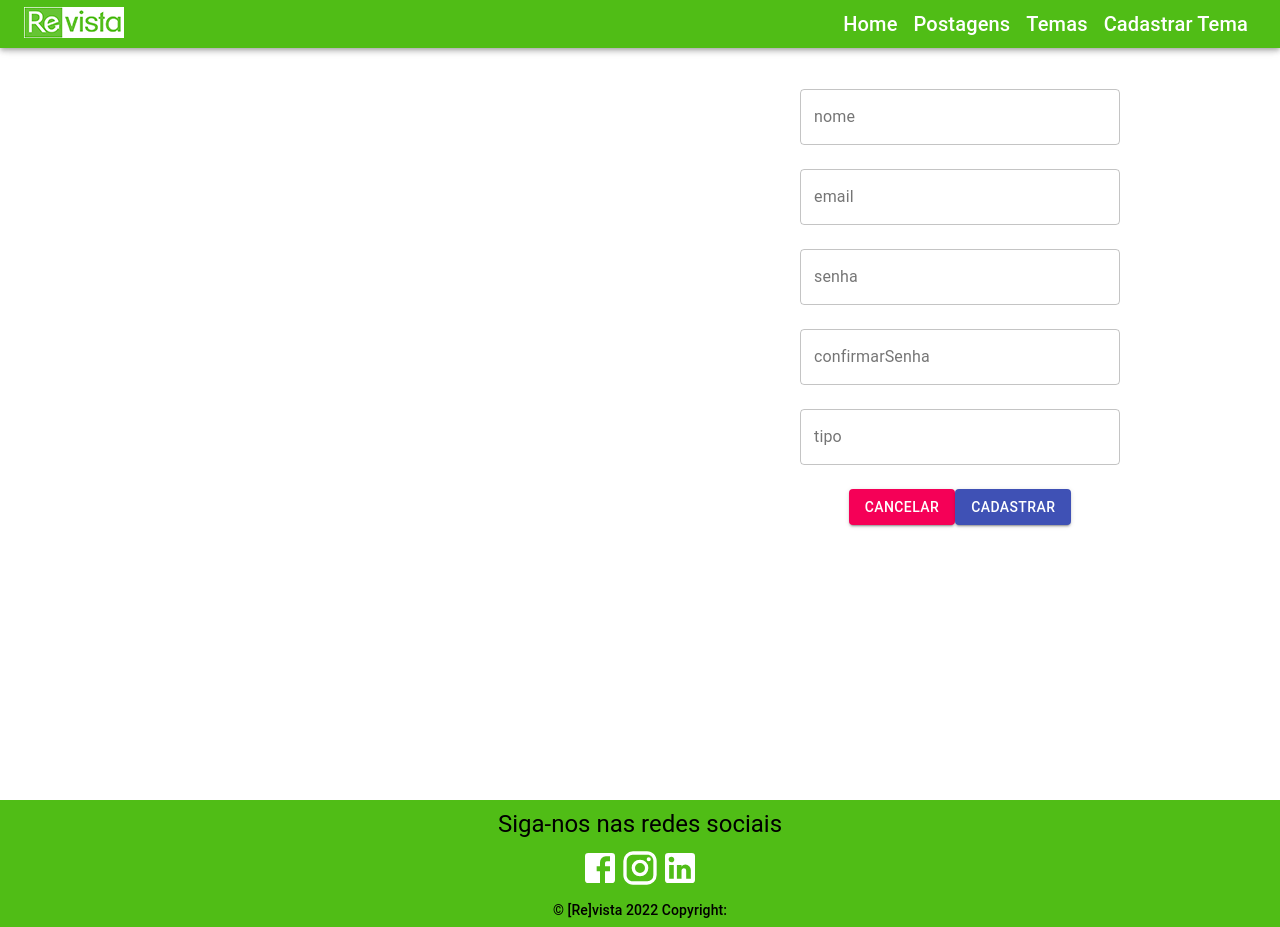
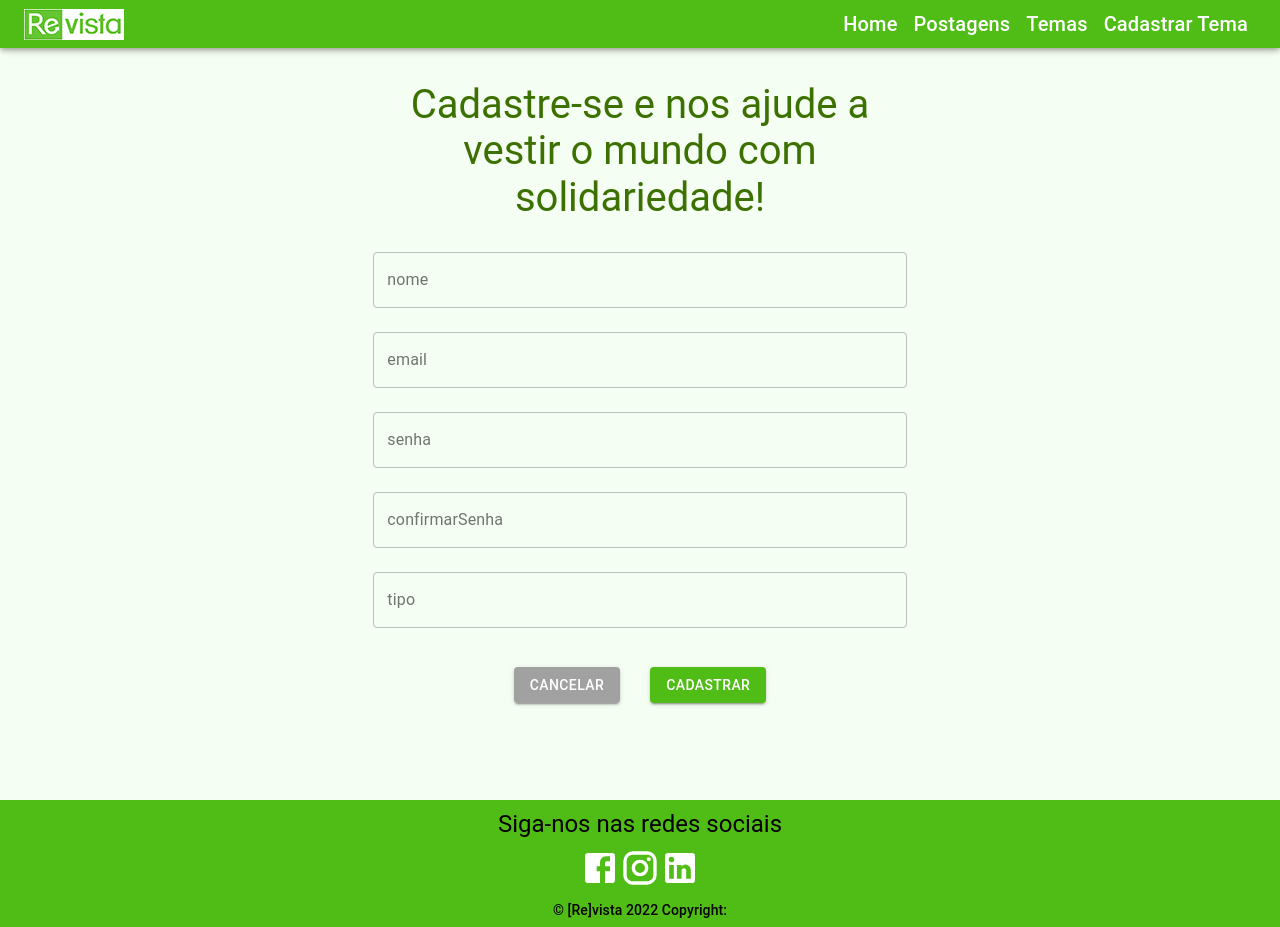
Before and after one commit to HenriqueGMelo/projeto_Re-Vista_REACT, a React (Create React App) app: page /cadastrousuario in a window 1280 px wide. Built offline with nearby package versions, Linux system fonts and the light colour scheme.

Commit message:
Continuação criação de Login e Cadastro de Usuario

```diff
--- a/src/App.tsx
+++ b/src/App.tsx
@@ -9,9 +9,6 @@ import { BrowserRouter as Router, Route, Routes} from "react-router-dom";
 import CadastroUsuario from  './paginas/cadastrousuario/CadastroUsuario';
 import Sobre from './paginas/sobre/Sobre';
 
-
-
-
 function App() {
   return (
     <>
@@ -19,7 +16,7 @@ function App() {
         <Navbar />
           <div style={{ minHeight: '100vh' }}>
             <Routes>
-          <Route path="/" element={<Login />} />
+              <Route path="/" element={<Home />} />
               <Route path="/login" element={<Login />} />
               <Route path="/sobre" element={<Sobre />} />
               <Route path="/home" element={<Home />} />
@@ -28,7 +25,6 @@ function App() {
           </div>
         <Footer />
       </Router>
-
     </>
   );
 }
--- a/src/componentes/estaticos/navbar/Navbar.css
+++ b/src/componentes/estaticos/navbar/Navbar.css
@@ -11,3 +11,7 @@
     color: white;
     font-weight: bold !important;
 }
+
+.center{
+    display: flex !important;
+}
--- a/src/componentes/estaticos/navbar/Navbar.tsx
+++ b/src/componentes/estaticos/navbar/Navbar.tsx
@@ -13,7 +13,7 @@ function Navbar() {
       <AppBar position="fixed">
         <Toolbar className="flex fundo3" variant="dense">
           <Box>
-            <img src={logoum} alt="logo"/>
+            <img src={logoum} className='center' alt="logo" />
           </Box>
 
           <Box display="flex" justifyContent="start" className="cortext">
--- a/src/paginas/cadastrousuario/CadastroUsuario.css
+++ b/src/paginas/cadastrousuario/CadastroUsuario.css
@@ -0,0 +1,26 @@
+.text-decorator-none{
+    text-decoration: none;
+}
+
+.btn2{
+    background-color: #50BD16 !important;
+    color: rgb(255, 255, 255) !important;
+    margin: 15px !important;
+  }
+
+  .btnCancelar{
+    background-color: #a1a1a1 !important;
+    color: rgb(255, 255, 255) !important;
+    margin: 15px !important;
+  }
+
+  .textos2{
+    color:  #3c7000 !important;
+    font-size: 40px !important ;
+  }
+
+.fundo4{
+    background-color: #F5FEF2;
+    width: 100vw;
+    height: 100vh;
+}
--- a/src/paginas/cadastrousuario/CadastroUsuario.tsx
+++ b/src/paginas/cadastrousuario/CadastroUsuario.tsx
@@ -3,16 +3,46 @@ import { Grid, Typography, Button, TextField } from '@material-ui/core';
 import { Link } from 'react-router-dom';
 import './CadastroUsuario.css';
 import { Box } from '@mui/material';
+import { MuiThemeProvider } from "@material-ui/core/styles";
+import { createTheme } from "@material-ui/core/styles";
+
+// Crie seu próprio tema:
+const theme = createTheme({
+  palette: {
+    primary: {
+      light: "#50BD16",
+      main: "#50BD16",
+      dark: "#50BD16",
+      contrastText: "#50BD16",
+    },
+    secondary: {
+      light: "#ff7961",
+      main: "#f44336",
+      dark: "#ba000d",
+      contrastText: "#000",
+    },
+  },
+});
+
 
 function CadastroUsuario(){
     return (
-        <Grid container direction='row' justifyContent='center' alignItems='center'>
-            <Grid item xs={ 6 } className='imagem2'></Grid>
-            <Grid item xs={ 6 } alignItems='center'>
-                <Box paddingX={ 20 }>
+
+        <Grid container direction='row' justifyContent='center' alignItems='center' className='fundo4'>
+            <Grid item xs={5} alignItems='center'>
+                <Box >
                     <form>
-                        <Typography variant='h3' gutterBottom color='textPrimary' component='h3' align='center' className='textos2'>Cadastrar</Typography>
-                        <TextField id='nome' label='nome' variant='outlined' name='nome' margin='normal' fullWidth></TextField>
+                        <Typography variant='h3' gutterBottom color='secondary' component='h3' align='center' className='textos2'>Cadastre-se e nos ajude a vestir o mundo com solidariedade!</Typography>
+                        <MuiThemeProvider theme={theme}>
+                            <TextField
+                            id="nome"
+                            label="nome"
+                            variant="outlined"
+                            name="nome"
+                            margin="normal"
+                            fullWidth
+                            ></TextField>
+                        </MuiThemeProvider>
                         <TextField id='email' label='email' variant='outlined' name='email' margin='normal' fullWidth></TextField>
                         <TextField id='senha' label='senha' variant='outlined' name='senha' margin='normal' type='password' fullWidth></TextField>
                         <TextField id='confirmarSenha' label='confirmarSenha' variant='outlined' name='senha' margin='normal' type='password' fullWidth></TextField>
@@ -20,18 +50,17 @@ function CadastroUsuario(){
 
                         <Box marginTop = { 2 } textAlign='center'>
                             <Link to='/login' className='text-decorator-none' >
-                                <Button variant='contained' color='secondary' className='btnCancelar'>
+                                <Button variant='contained' className='btnCancelar'>
                                     Cancelar
                                 </Button>
                             </Link>
-                            <Button type='submit' variant='contained' color='primary'>
+                            <Button type='submit' variant='contained' className='btn2'>
                                 Cadastrar
                             </Button>
                         </Box>
                     </form>
                 </Box>
             </Grid>
-
         </Grid>
     );
 }
--- a/src/paginas/home/Home.css
+++ b/src/paginas/home/Home.css
@@ -1,3 +1,5 @@
 .fundo {
     background-color: #F5FEF2;
+    width: 100vw;
+    height: 100vh;
 }
--- a/src/paginas/login/Login.css
+++ b/src/paginas/login/Login.css
@@ -11,7 +11,7 @@ background-position: center;}
 }
 
 .btn{
-  background-color: #3c7000 !important;
+  background-color: #50BD16 !important;
   text-decoration: none !important;
   color: rgb(255, 255, 255) !important;
 }
@@ -19,7 +19,6 @@ background-position: center;}
 .text-decoration{
     text-decoration: none;
 }
-
 
 .texto1{
     color:#3c7000;
```
Lines whose indentation alone changed are shown as unchanged.
